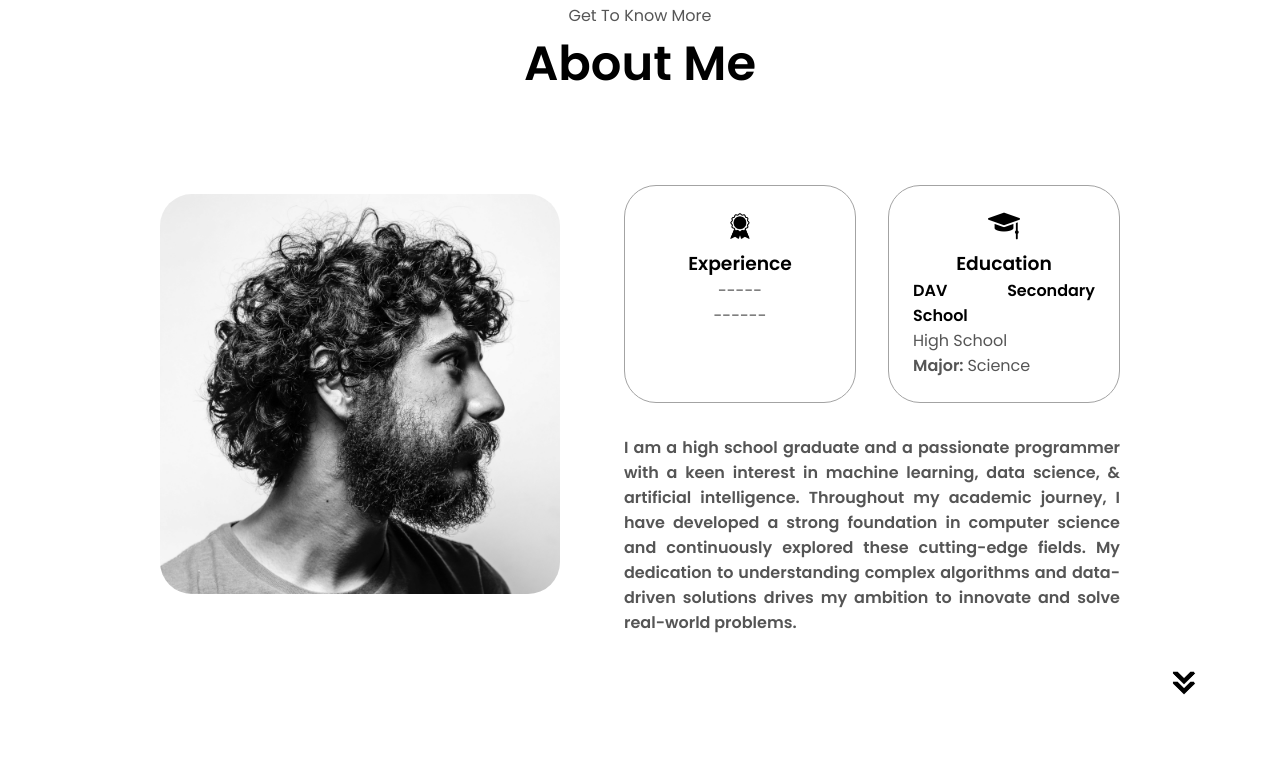
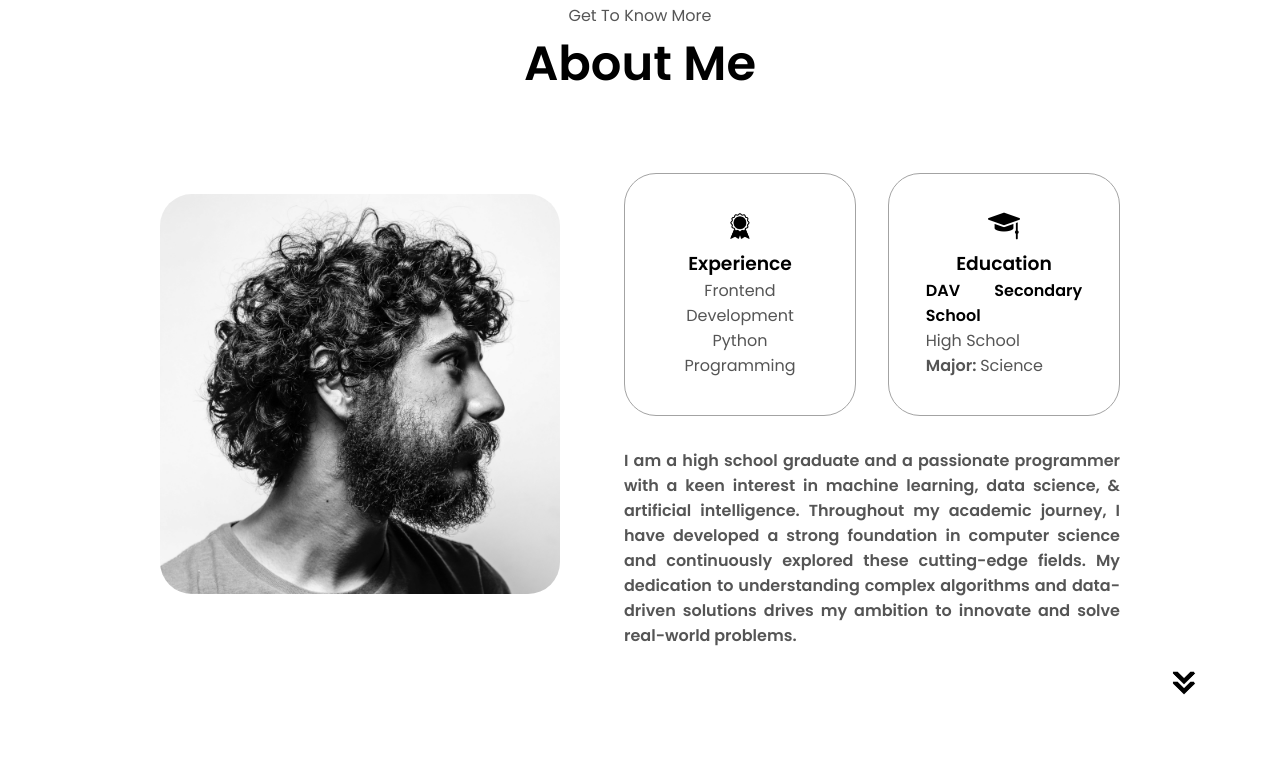
Before and after one commit to AbishkarPandey/html-css-js-portfolio, a plain HTML site: page index.html in a window 1280 px wide. Shown: the part 925-1693 px from the top of the page. Drawn offline with Linux system fonts and the light colour scheme.

Commit message:
on progress

```diff
--- a/index.html
+++ b/index.html
@@ -98,7 +98,7 @@
                 class="icon"
               />
               <h3>Experience</h3>
-              <p>----- <br />------</p>
+              <p style = "text-align:center;" > Frontend Development <br /> Python Programming </p>
             </div>
             <div class="details-container">
               <img
--- a/style.css
+++ b/style.css
@@ -294,7 +294,7 @@ section {
 }
 
 .details-container {
-  padding: 1.5rem;
+  padding: 2.3rem;
   flex: 1;
   background: white;
   border-radius: 2rem;
```
